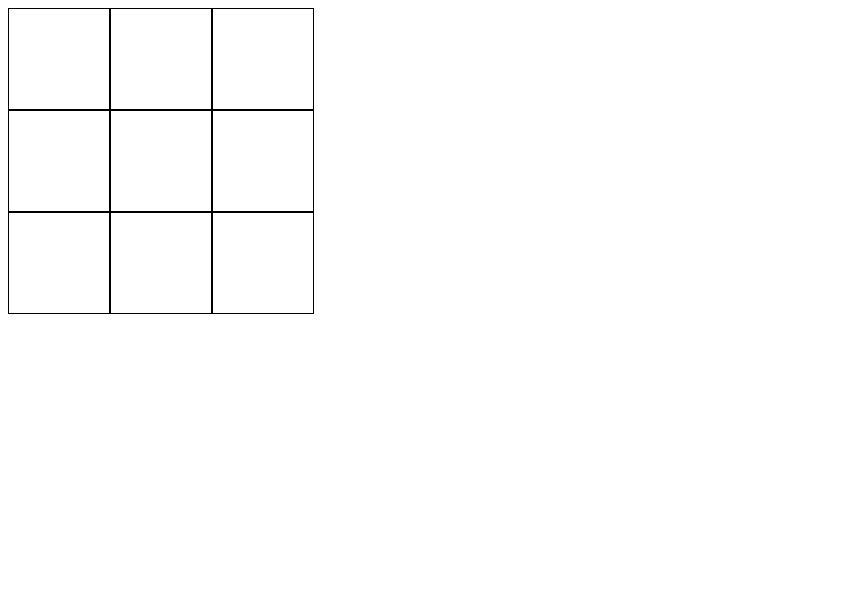
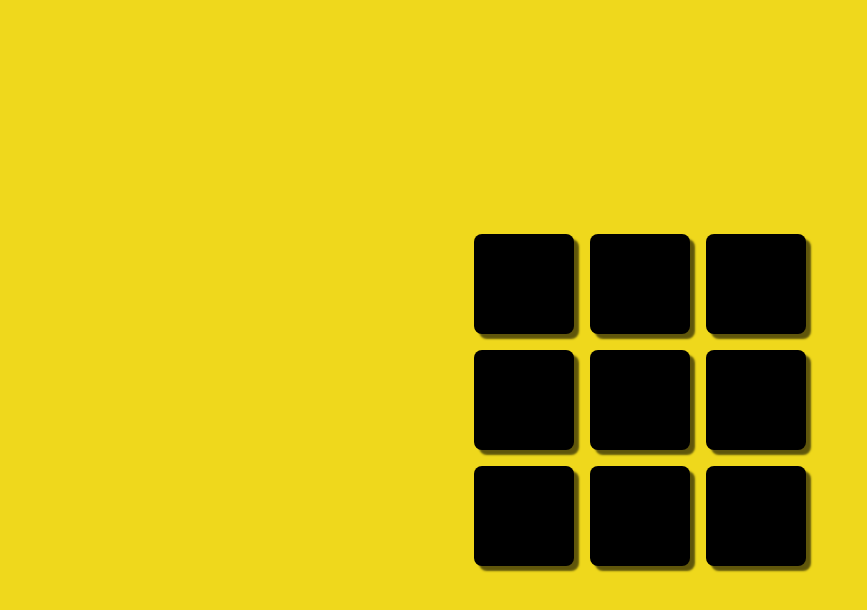
Before and after one commit to pncsoares/mimic-click, a plain HTML site: page src/index.html in a window 1280 px wide. Shown: the whole page, without its empty margins (0-867 px from the left). Drawn offline with Linux system fonts and the light colour scheme.

Commit message:
Improve layout

```diff
--- a/src/index.css
+++ b/src/index.css
@@ -1,11 +1,30 @@
+:root {
+  --black: #000000;
+  --yellow: #efd81c;
+}
+
+body {
+  display: flex;
+  justify-content: center;
+  align-items: center;
+  align-content: center;
+  min-height: 100vh;
+  width: 100vw;
+  margin: 0;
+  background-color: var(--yellow);
+}
+
 .tile {
+  background-color: var(--black);
   width: 100px;
   height: 100px;
-  border: 1px solid black;
+  box-shadow: 5px 5px 2px rgba(0, 0, 0, .6);
+  border-radius: 0.5rem;
+  margin: .5rem;
 }
 
 .tile.selected {
-  background-color: green;
+  background-color: var(--yellow);
 }
 
 .wrapper {
```
